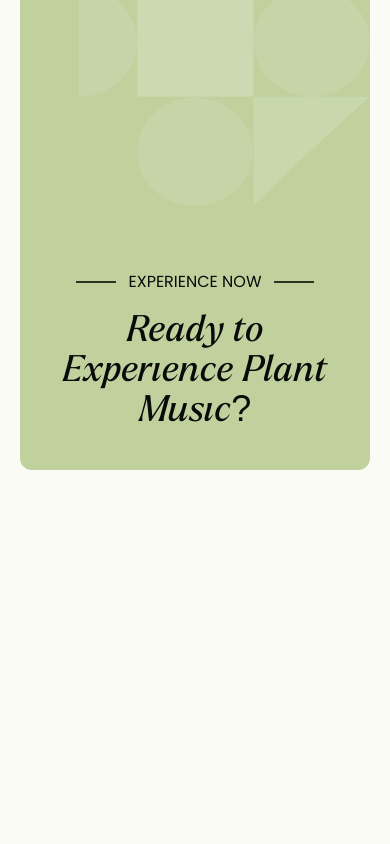
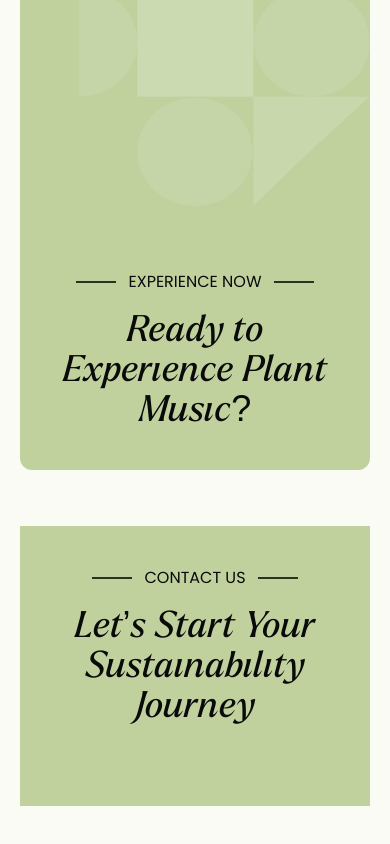
Before and after one commit to exionstech/sap-studio-frontend, a Next.js app: page / in a window 390 px wide. Shown: the part 7268-8112 px from the top of the page. Before the commit the page ends 7786 px from the top, so only its background shows below. Built offline with nearby package versions, Linux system fonts and the light colour scheme.

Commit message:
add ContactUs component; integrate into LandingPage

```diff
--- /dev/null
+++ b/src/app/(landing)/_components/contact-us.tsx
@@ -0,0 +1,17 @@
+import HeadingText from '@/components/shared/heading-text'
+import React from 'react'
+
+const ContactUs = () => {
+  return (
+    <section className='w-full max-w-screen-2xl mx-auto px-5 md:px-14'>
+        <div className="bg-green2 p-10 flex flex-col gap-10">
+                <HeadingText section={'CONTACT US'} heading={'Let’s Start Your Sustainability Journey'}/>
+                <div className="w-full">
+                        {/* form here */}
+                </div>
+        </div>
+    </section>
+  )
+}
+
+export default ContactUs
--- a/src/app/(landing)/page.tsx
+++ b/src/app/(landing)/page.tsx
@@ -9,6 +9,7 @@ import Technologies from "./_components/technologies";
 import { Testimonials } from "@/components/shared/testimonials";
 import FaqSection from "@/components/shared/faq";
 import ExperienceNow from "./_components/expereience";
+import ContactUs from "./_components/contact-us";
 
 const LandingPage = () => {
   return (
@@ -22,6 +23,7 @@ const LandingPage = () => {
       <Testimonials/>
       <FaqSection/>
       <ExperienceNow/>
+      <ContactUs/>
     </MaxWrapper>
   );
 };
```
